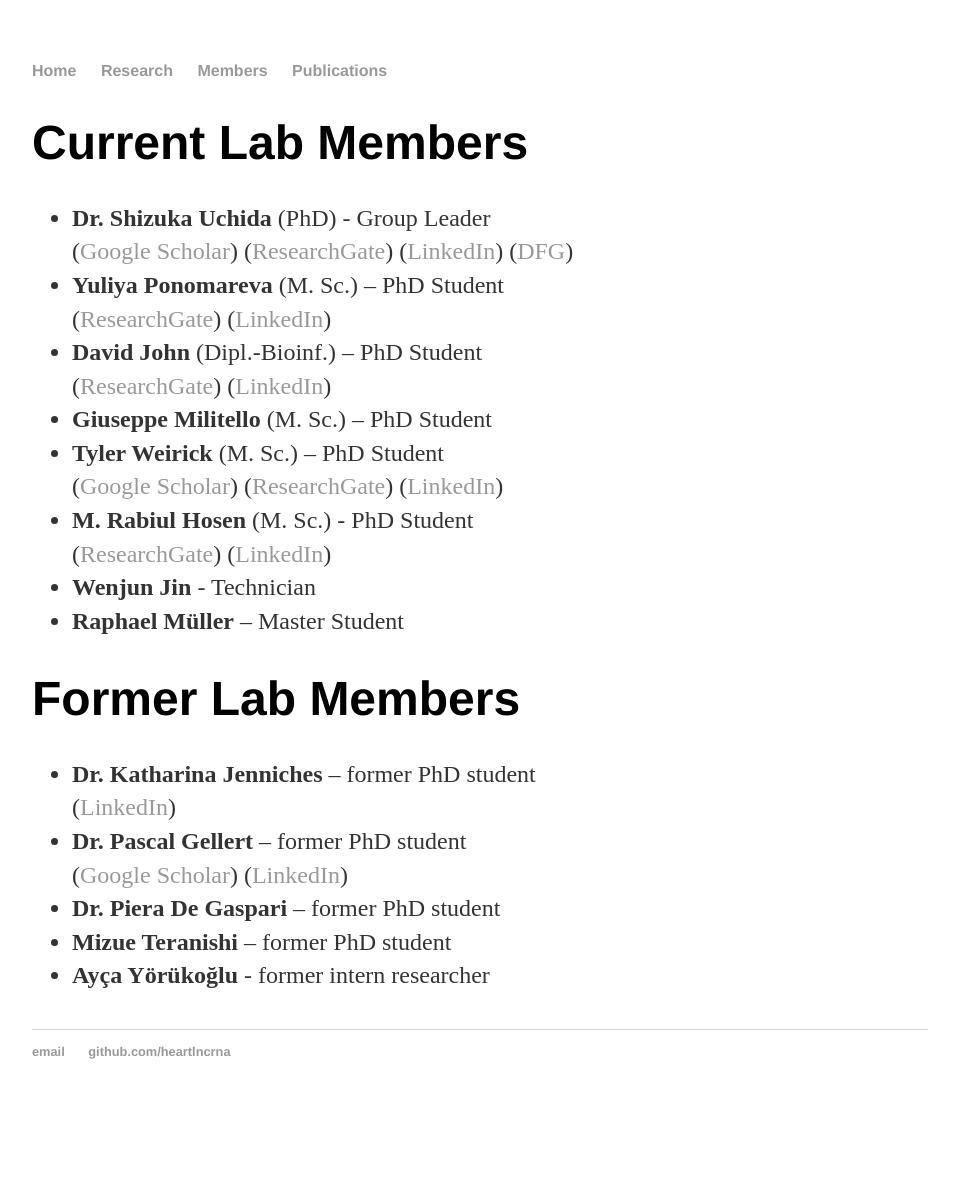
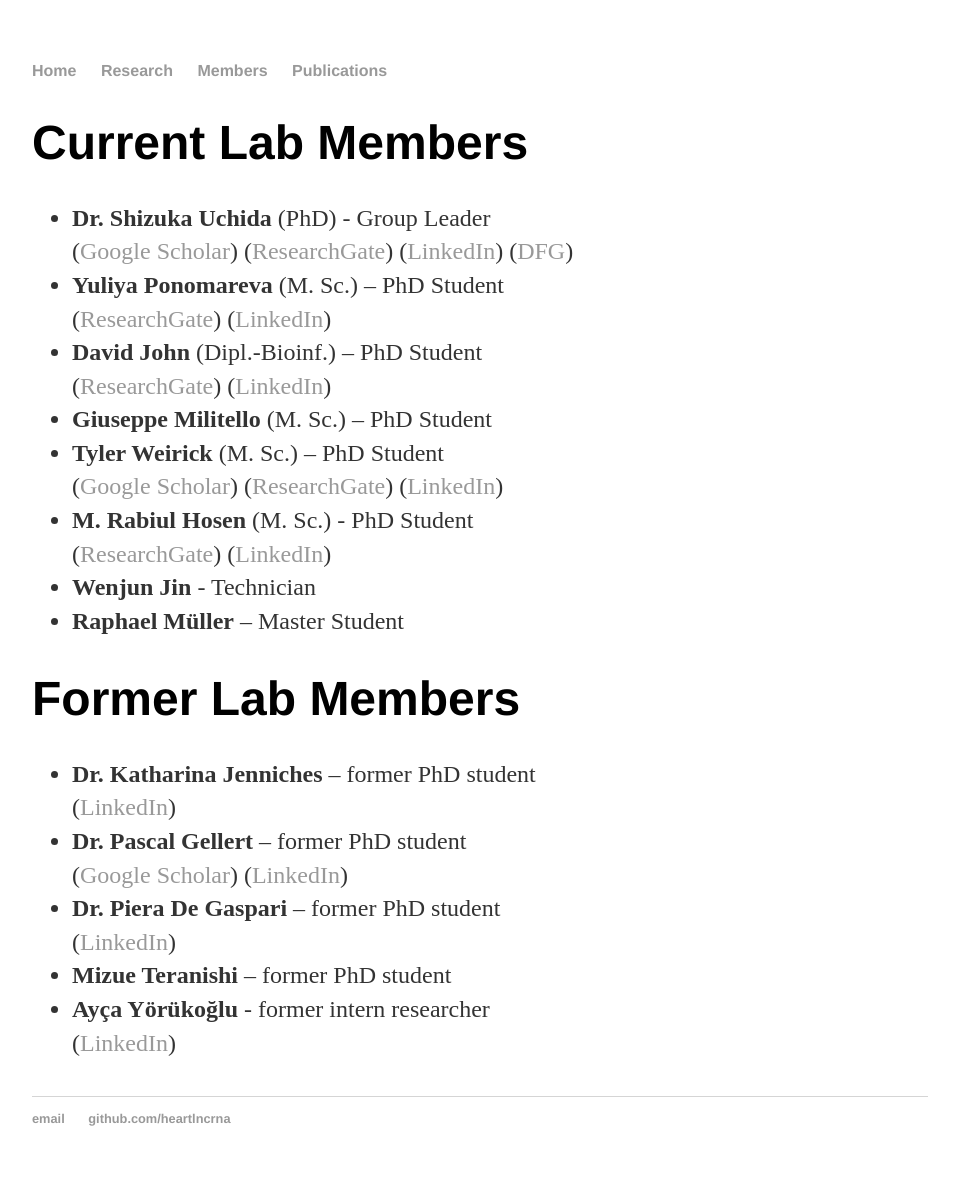
Before and after one commit to heartlncrna/heartlncrna.github.io, a Jekyll site: the page members/member_list.html, which Jekyll copies as it is, in a window 1280 px wide. Shown: the whole page, without its empty margins (160-1119 px from the left). Built offline with Jekyll 4.4.1, drawn with Linux system fonts in a browser that asks for light colours; before the commit the page ends 1121 px from its top, so only the background shows below that.

Commit message:
Update member_list.html

```diff
--- a/members/member_list.html
+++ b/members/member_list.html
@@ -76,12 +76,13 @@
 					(<a href="https://uk.linkedin.com/in/pascalgellert"><span class="ptHyperlink">LinkedIn</span></a>)
 				</li>
 
-				<li><b>Dr. Piera De Gaspari</b> – former PhD student
-				</li>
+				<li><b>Dr. Piera De Gaspari</b> – former PhD student</li>
+				(<a href="https://www.linkedin.com/in/piera-de-gaspari-07017891"><span class="ptHyperlink">LinkedIn</span></a>)
 
 				<li><b>Mizue Teranishi</b> – former PhD student</li>
 
 				<li><b>Ayça Yörükoğlu</b> - former intern researcher</li>
+				(<a href="https://www.linkedin.com/in/ayca-yorukoglu-6a938b92"><span class="ptHyperlink">LinkedIn</span></a>)
 		</p>
 </div>
 
```
